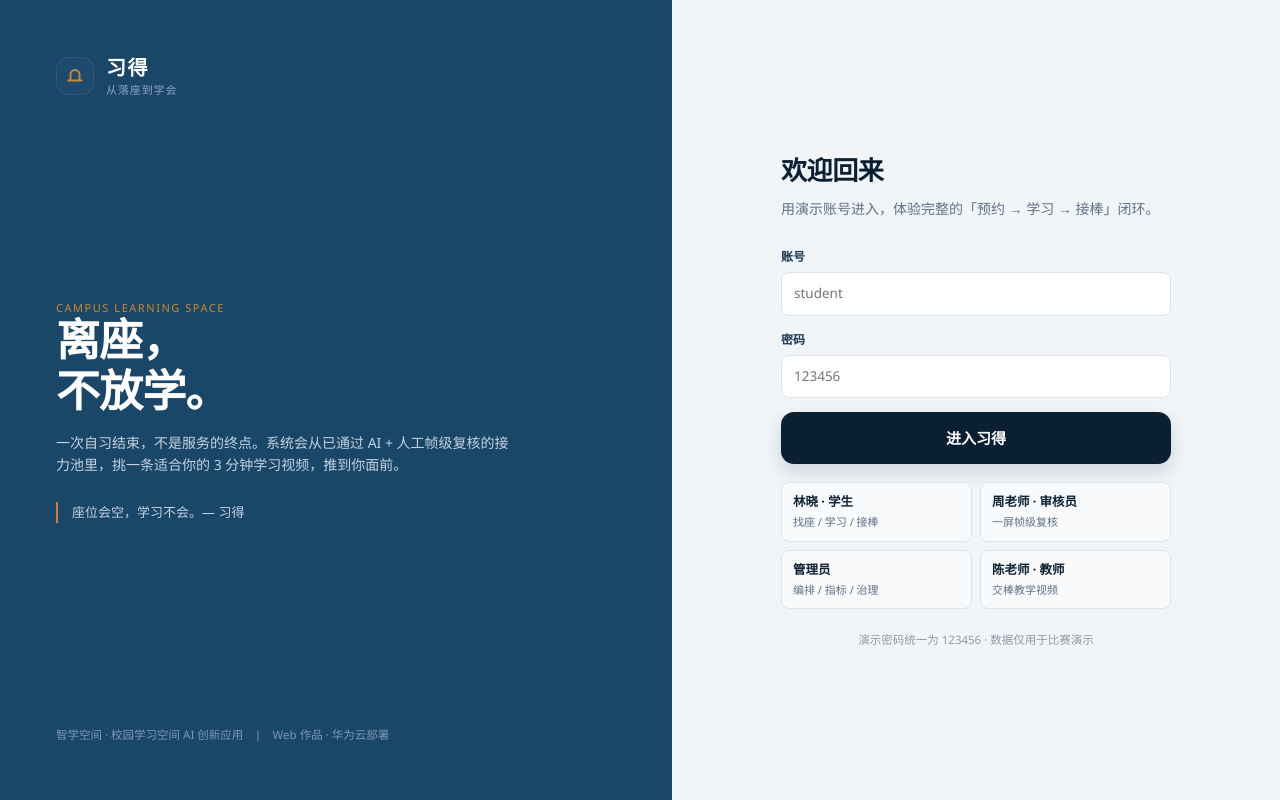
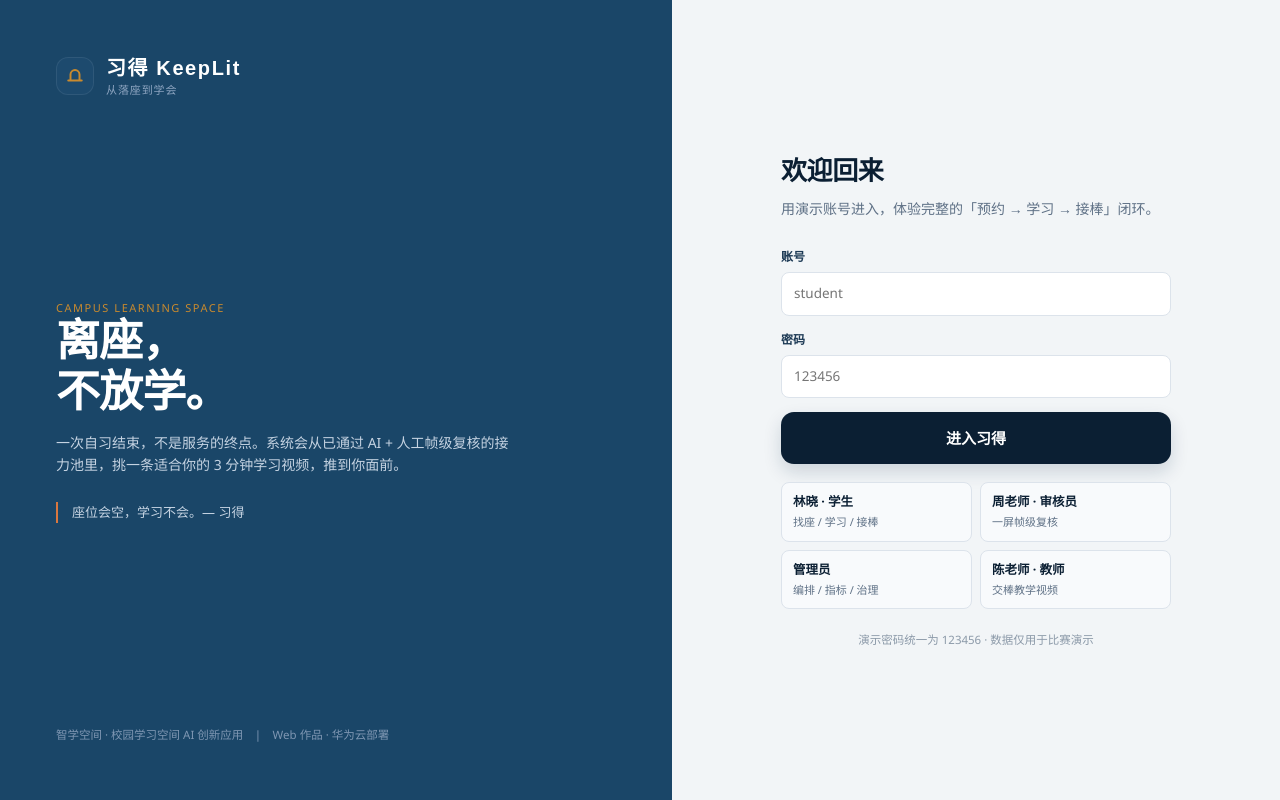
Before and after one commit to Noob-stupid/xide-campus-learning, a Flask app: page /login in a window 1280 px wide. Run offline with Flask 3, Linux system fonts and the light colour scheme; parts of the project's set-up code (start-up, migrations or seed data) failed here and were passed over.

Commit message:
docs: 统一习得 KeepLit 命名并更新 PPT/设计说明书

```diff
--- a/templates/base.html
+++ b/templates/base.html
@@ -39,7 +39,7 @@
   <aside class="sidebar">
     <a class="brand" href="{{ url_for('home') }}">
       <span class="brand-mark"><svg viewBox="0 0 32 32"><path d="M7 22h18M10 22v-8a6 6 0 0 1 12 0v8" stroke="currentColor" stroke-width="2.6" fill="none" stroke-linecap="round"/></svg></span>
-      <span class="brand-text"><b>习得</b><small>从落座到学会</small></span>
+      <span class="brand-text"><b>习得 KeepLit</b><small>从落座到学会</small></span>
     </a>
     <nav class="side-nav">
       {% for id, label, href, ic in nav_items %}
--- a/templates/login.html
+++ b/templates/login.html
@@ -5,7 +5,7 @@
   <section class="login-art">
     <div class="brand">
       <span class="brand-mark" style="color:#c98a2e"><svg viewBox="0 0 32 32"><path d="M7 22h18M10 22v-8a6 6 0 0 1 12 0v8" stroke="currentColor" stroke-width="2.6" fill="none" stroke-linecap="round"/></svg></span>
-      <span class="brand-text"><b style="color:#fff">习得</b><small style="color:#8fa6c2">从落座到学会</small></span>
+      <span class="brand-text"><b style="color:#fff">习得 KeepLit</b><small style="color:#8fa6c2">从落座到学会</small></span>
     </div>
     <div>
       <div class="eyebrow" style="color:#c98a2e">Campus Learning Space</div>
```
Also changed, not shown: README.md, 2 other files.
